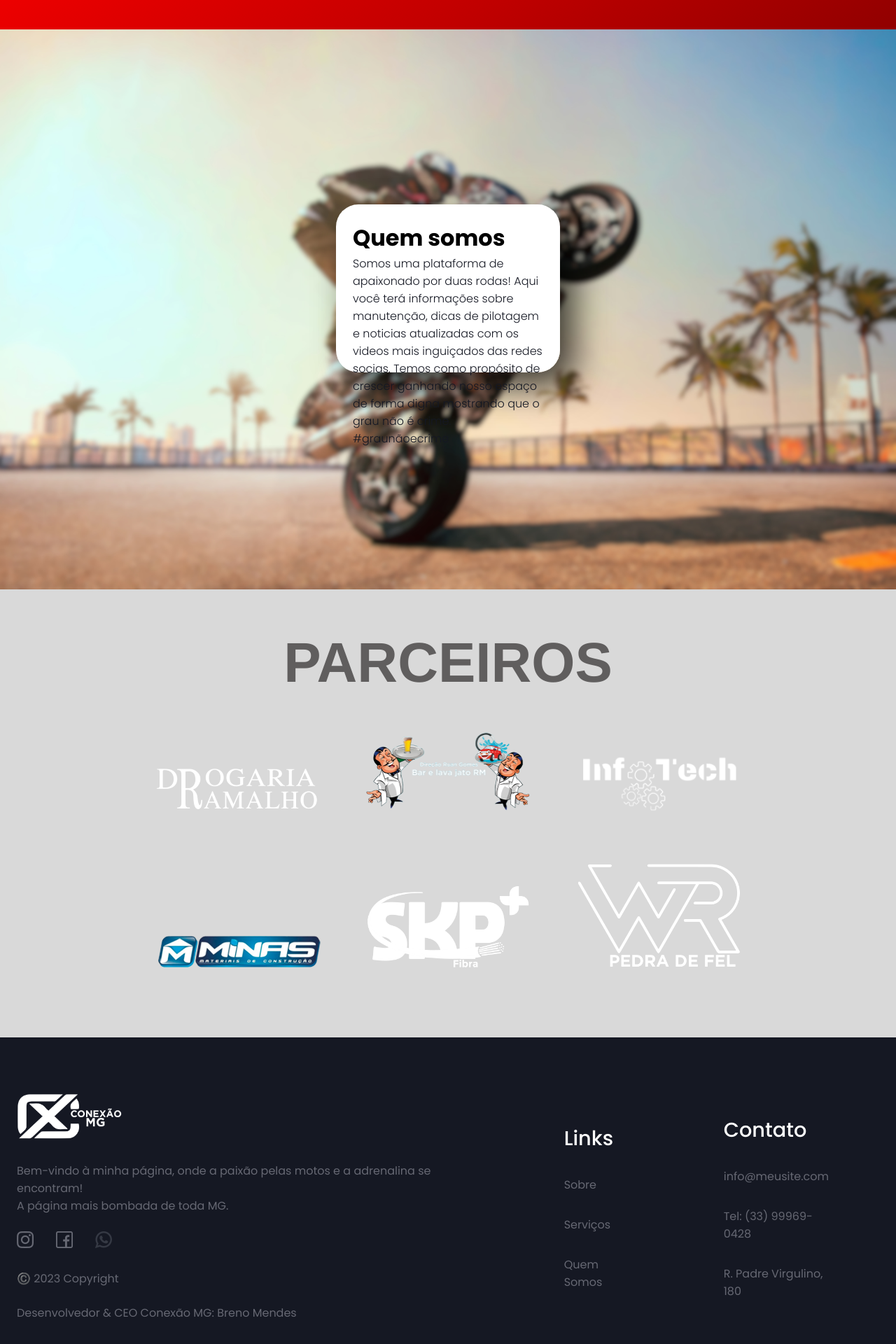
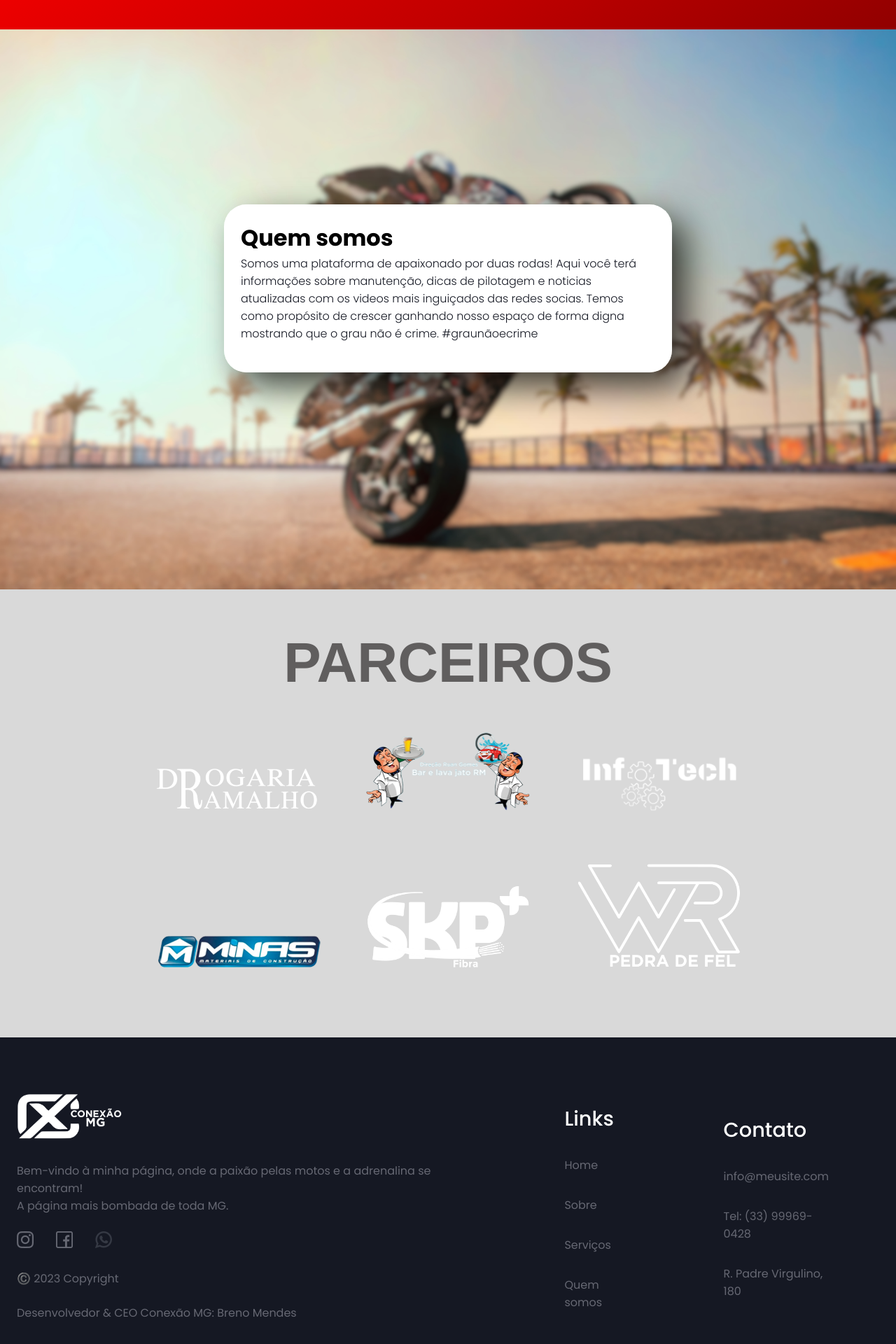
Before and after one commit to s2breninn/conexaomg, a React (Vite) app: page / in a window 1280 px wide. Shown: the part 758-2678 px from the top of the page at 70% size. Built offline with nearby package versions, Linux system fonts and the light colour scheme.

Commit message:
Aplicação de animações com alternação de tela utilizando o scroll

```diff
--- a/package.json
+++ b/package.json
@@ -15,6 +15,7 @@
     "react-dom": "^18.2.0",
     "react-icons": "^4.11.0",
     "react-router-dom": "^6.16.0",
+    "react-scroll": "^1.9.0",
     "react-social-icons": "^6.4.0",
     "redux": "^4.2.1",
     "redux-saga": "^1.2.3",
--- a/src/App.jsx
+++ b/src/App.jsx
@@ -2,7 +2,6 @@ import Contato from './Pages/Contato';
 import Home from './Pages/Home'
 import Login from './Pages/Login';
 import NotFound from './Pages/NotFound';
-import Sobre from './Pages/Sobre'
 import { GlobalStyle } from './styles/GlobalStyled'
 import { BrowserRouter, Routes, Route } from "react-router-dom";
 
@@ -14,7 +13,6 @@ function App() {
       <BrowserRouter>
         <Routes>
           <Route path='/' element={<Home />}/>
-          <Route path='/sobre' element={<Sobre />}/>
           <Route path='/contato' element={<Contato />}/>
           <Route path='/login' element={<Login />}/>
           <Route path='/*' element={<NotFound />}/>
--- a/src/Pages/Home/index.jsx
+++ b/src/Pages/Home/index.jsx
@@ -1,7 +1,7 @@
 import  * as home from "./styles";
 import  Header from "../../components/Header";
 import Footer from "../../components/Footer";
-import Sobre from "../Sobre";
+import Sobre from "../../components/Sobre";
 import DrogariaRamalho from "../../../public/logo-ramalho.png";
 import BarLavaJato from "../../../public/logo-barlavajatorm.png";
 import InfoTech from "../../../public/logo-infotech.png";
@@ -14,7 +14,7 @@ export default function Home () {
     return(
         <>
         <Header/>
-        <home.Container>
+        <home.Container id="home">
             <home.Title>CONEXÃO MG</home.Title>
             <home.Phrase>"A paixão por motos é uma chama que nunca se apaga e só quem é motoqueiro entende essa sensação."</home.Phrase>
             <Sobre/>
--- a/src/components/Footer/index.jsx
+++ b/src/components/Footer/index.jsx
@@ -3,6 +3,7 @@ import whatsapp from '../../../public/whatsapp.png'
 import instagram from '../../../public/instagram.png'
 import facebook from '../../../public/facebook.png'
 import Logo from "../../../public/logoParteTras.png";
+import * as scroll from 'react-scroll'
 
 export default function Footer() {
   return (
@@ -23,9 +24,10 @@ export default function Footer() {
                 <footer.Container>
                     <footer.FooterTitle>Links</footer.FooterTitle>
                     <footer.FooterList>
-                        <footer.FooterListItems>Sobre</footer.FooterListItems>
+                        <footer.FooterListItems><scroll.Link to='home'  spy={true} smooth={true} offset={-200} duration={400}>Home</scroll.Link></footer.FooterListItems>
+                        <footer.FooterListItems><scroll.Link to='about'  spy={true} smooth={true} offset={-200} duration={500}>Sobre</scroll.Link></footer.FooterListItems>
                         <footer.FooterListItems>Serviços</footer.FooterListItems>
-                        <footer.FooterListItems>Quem Somos</footer.FooterListItems>
+                        <footer.FooterListItems><scroll.Link to='about'  spy={true} smooth={true} offset={-200} duration={500}>Quem somos</scroll.Link></footer.FooterListItems>
                     </footer.FooterList>
                 </footer.Container>
                 <footer.Container>
--- a/src/components/Header/index.jsx
+++ b/src/components/Header/index.jsx
@@ -1,17 +1,18 @@
 import { Header, Nav, Ul, Li } from "./styled"
 import { Link } from "react-router-dom";
+import * as scroll from "react-scroll";
 import Logo from "../../../public/logoParteTras.png";
 
 export default function HeaderSite(){
 
     return(
         <Header>
-            <img src={Logo} alt="" width={135}/>
+            <scroll.Link to='home' spy={true} smooth={true} offset={-200} duration={500}><img src={Logo} alt="" width={135}/></scroll.Link>
             <Nav>
 
                 <Ul>
-                    <Li><Link to='/'>Home</Link></Li>
-                    <Li><Link to='/sobre'>Sobre</Link></Li>
+                    <Li><scroll.Link to='home' spy={true} smooth={true} offset={-200} duration={300}>Home</scroll.Link></Li>
+                    <Li><scroll.Link to='about'  spy={true} smooth={true} offset={-200} duration={500}>Sobre</scroll.Link></Li>
                     <Li><Link to='/contato'>Contato</Link></Li>
                     <Li><Link to='/login'>Login</Link></Li>
                 </Ul>
--- a/src/components/Header/styled.js
+++ b/src/components/Header/styled.js
@@ -10,6 +10,7 @@ export const Header = styled.header`
     justify-content: space-evenly;
     box-shadow: inset -5px 40px 20px -38px rgba(0,0,0,0.62);
     backdrop-filter: blur(10px);
+    z-index: 1;
 `
 
 export const Nav = styled.nav`
--- a/src/Pages/Sobre/index.jsx
+++ b/src/components/Sobre/index.jsx
@@ -3,7 +3,7 @@ import * as about from "./styles";
 export default function Sobre () {
 
     return(
-        <about.Container data-aos-zoom>
+        <about.Container id="about">
             <about.ContainerAbout>
                 <h1>Quem somos</h1>
                 <about.ContainerInfoAbout>
--- a/src/Pages/Sobre/styles.js
+++ b/src/components/Sobre/styles.js
@@ -8,7 +8,8 @@ export const Container = styled.div`
     margin: 30rem;
     border-radius: 2rem;
     box-shadow: 21px 20px 50px -1px rgba(0,0,0,0.75);
-    z-index: 1;
+    z-index: 2;
+    width: 50%;
     animation: myAnim 2s;
 
     @keyframes myAnim {
@@ -23,7 +24,6 @@ export const Container = styled.div`
 `
 
 export const ContainerAbout = styled.div`
-    width: 100%;
     height: 15rem;
     position: relative;
     padding: 1.5rem;
--- a/src/styles/GlobalStyled.js
+++ b/src/styles/GlobalStyled.js
@@ -24,8 +24,9 @@ export const GlobalStyle = createGlobalStyle`
         font-weight: 700;
     }
 
-    a {
+    a, img {
         text-decoration: none;
+        cursor: pointer;
     }
 
     ul {
```
Also changed, not shown: 1 other file (tests, documents, lock files or other folders).
